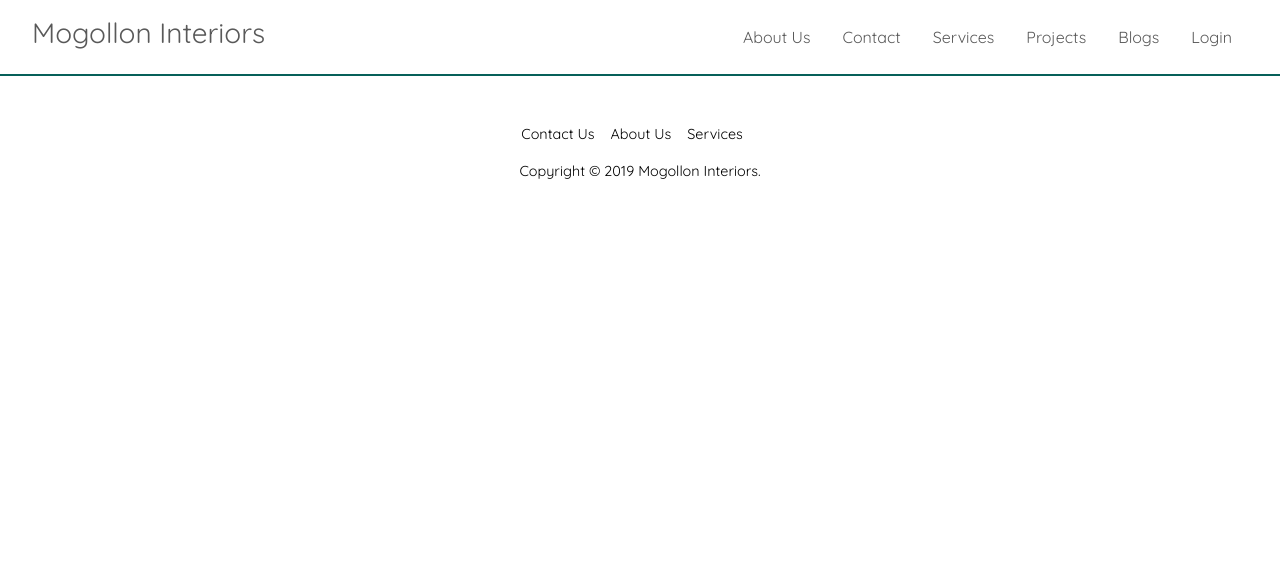
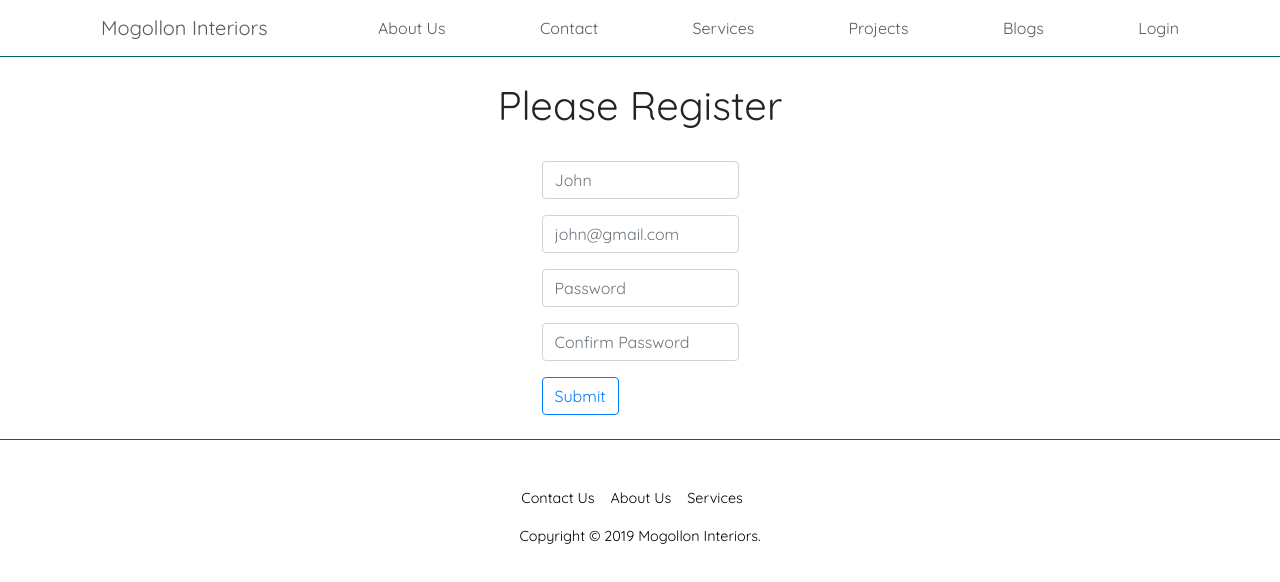
Before and after one commit to peggoapk/gd, a React (Create React App) app in the folder client/: page /register in a window 1280 px wide. Shown: the top 582 px of the page. Built offline with nearby package versions, Linux system fonts and the light colour scheme.

Commit message:
register

```diff
--- a/client/package.json
+++ b/client/package.json
@@ -5,6 +5,7 @@
   "dependencies": {
     "axios": "^0.18.0",
     "bootstrap": "^4.3.1",
+    "classnames": "^2.2.6",
     "react": "next",
     "react-dom": "next",
     "react-image-gallery": "^0.8.14",
--- a/client/src/App.css
+++ b/client/src/App.css
@@ -301,3 +301,9 @@ section p {
 .navBarBottom {
   border-bottom: #076059 solid 1px !important;
 }
+
+.userForm {
+  display: flex;
+  justify-content: center;
+  align-items: center;
+}
--- a/client/src/App.js
+++ b/client/src/App.js
@@ -22,7 +22,6 @@ function App(props) {
         <Switch>
           <Route exact path="/" component={Landing} />
           <Route exact path="/aboutUs" component={AboutUs} />
-          <Route exact path="/projects" component={Projects} />
           <Route
             exact
             path={"/projects/remodels/:imageId(\\d+)"}
@@ -38,10 +37,13 @@ function App(props) {
             path={"/projects/remodels/:imageId(\\d+)/afterGallery"}
             component={AfterGallery}
           />
-          <Route exact path="/blogs" component={Blogs} />
-          <Route exact path="/contactUs" component={ContactUs} />
-          <Route exact path="/register" component={Register} />
-          <Route exact path="/login" component={Login} />
+          <div className="container">
+            <Route exact path="/projects" component={Projects} />
+            <Route exact path="/blogs" component={Blogs} />
+            <Route exact path="/contactUs" component={ContactUs} />
+            <Route exact path="/register" component={Register} />
+            <Route exact path="/login" component={Login} />
+          </div>
         </Switch>
       </div>
       <div>
--- a/client/src/Auth/Login.js
+++ b/client/src/Auth/Login.js
@@ -1,9 +1,37 @@
-import React, { Component } from "react";
+import React, { useState } from "react";
 
-class Login extends Component {
-  render() {
-    return <div />;
-  }
+function Login(props) {
+  const [email, setEmail] = useState("");
+  const [password, setPassword] = useState("");
+
+  function handleLogin() {}
+
+  return (
+    <div>
+      <h1 className="display-4 text-center">Please Login</h1>
+      <div className="userForm py-4">
+        <form>
+          <input
+            className="form-control"
+            placeholder="john@gmail.com"
+            type="email"
+            name="email"
+            value={email}
+            onChange={e => setEmail(e.target.value)}
+          />
+          <input
+            className="form-control"
+            type="password"
+            placeholder="Password"
+            name="password"
+            value={password}
+            onChange={e => setPassword(e.target.value)}
+          />
+          <button className="btn btn-outline-primary" onClick={handleLogin} />
+        </form>
+      </div>
+    </div>
+  );
 }
 
 export default Login;
--- a/client/src/Auth/Register.js
+++ b/client/src/Auth/Register.js
@@ -1,9 +1,97 @@
-import React, { Component } from "react";
+import React, { useState } from "react";
+import classnames from "classnames";
+import axios from "axios";
 
-class Register extends Component {
-  render() {
-    return <div />;
+function Register(props) {
+  const [name, setName] = useState("");
+  const [email, setEmail] = useState("");
+  const [password, setPassword] = useState("");
+  const [passwordTwo, setPasswordTwo] = useState("");
+  const [errors, setErrors] = useState({});
+
+  function handleSubmit(e) {
+    e.preventDefault();
+    const newUser = { name, email, password, passwordTwo };
+    console.log(newUser);
+    axios
+      .post("/api/users/register", newUser)
+      .then(res => {
+        console.log(res.data);
+      })
+      .catch(err => setErrors(err.response.data));
   }
+
+  return (
+    <div>
+      <h1 className="disaply-4 text-center">Please Register</h1>
+      <div className="userForm py-4">
+        <form>
+          <div className="form-group">
+            <input
+              className={classnames("form-control", {
+                "is-invalid": errors.name
+              })}
+              placeholder="John"
+              name="name"
+              value={name}
+              onChange={e => setName(e.target.value)}
+            />
+            {errors.name && (
+              <div className="invalid-feedback">{errors.name}</div>
+            )}
+          </div>
+          <div className="form-group">
+            <input
+              className={classnames("form-control", {
+                "is-invalid": errors.email
+              })}
+              placeholder="john@gmail.com"
+              type="email"
+              name="email"
+              value={email}
+              onChange={e => setEmail(e.target.value)}
+            />
+            {errors.email && (
+              <div className="invalid-feedback">{errors.email}</div>
+            )}
+          </div>
+          <div className="form-group">
+            <input
+              className={classnames("form-control", {
+                "is-invalid": errors.password
+              })}
+              placeholder="Password"
+              type="password"
+              name="password"
+              value={password}
+              onChange={e => setPassword(e.target.value)}
+            />
+            {errors.password && (
+              <div className="invalid-feedback">{errors.password}</div>
+            )}
+          </div>
+          <div className="form-group">
+            <input
+              className={classnames("form-control", {
+                "is-invalid": errors.password
+              })}
+              placeholder="Confirm Password"
+              type="password"
+              name="passwordTwo"
+              value={passwordTwo}
+              onChange={e => setPasswordTwo(e.target.value)}
+            />
+            {errors.passwordTwo && (
+              <div className="invalid-feedback">{errors.passwordTwo}</div>
+            )}
+          </div>
+          <button className="btn btn-outline-primary" onClick={handleSubmit}>
+            Submit
+          </button>
+        </form>
+      </div>
+    </div>
+  );
 }
 
 export default Register;
--- a/client/src/Footer.js
+++ b/client/src/Footer.js
@@ -1,19 +1,20 @@
 import React from "react";
+import { Link } from "react-router-dom";
 import styles from "./Footer.module.css";
 
 export const Footer = () => {
   return (
     <div className={styles.footer}>
       <div className={styles.footerLinks}>
-        <a href="/contactUs" className={styles.footerAnchor}>
+        <Link to="/contactUs" className={styles.footerAnchor}>
           Contact Us
-        </a>
-        <a href="/aboutUs" className={styles.footerAnchor}>
+        </Link>
+        <Link to="/aboutUs" className={styles.footerAnchor}>
           About Us
-        </a>
-        <a href="/services" className={styles.footerAnchor}>
+        </Link>
+        <Link to="/services" className={styles.footerAnchor}>
           Services
-        </a>
+        </Link>
       </div>
       <div>Copyright &copy; {new Date().getFullYear()} Mogollon Interiors.</div>
     </div>
--- a/client/src/Landing.js
+++ b/client/src/Landing.js
@@ -1,4 +1,5 @@
 import React from "react";
+import { Link } from "react-router-dom";
 
 export const Landing = () => {
   return (
@@ -14,10 +15,10 @@ export const Landing = () => {
         <div className="hero-content-area">
           <h1>Mogollon Interiors</h1>
           <h3>Need a remodel? You've come to the right place.</h3>
-          <a href="/contactUs" className="btn">
+          <Link to="/contactUs" className="btn">
             {" "}
             <span className="fa fa-phone" /> Contact Us Now
-          </a>
+          </Link>
         </div>
       </section>
       <section className="remodels">
@@ -61,9 +62,9 @@ export const Landing = () => {
             }}
           />
         </div>
-        <a href="projects" className="btn mb-5">
+        <Link to="projects" className="btn mb-5">
           See More
-        </a>
+        </Link>
       </section>
       <section className="contact py-5">
         <h3 className="title">Learn More</h3>
--- a/client/src/MogollonNav.js
+++ b/client/src/MogollonNav.js
@@ -6,7 +6,6 @@ function MogollonNav(props) {
   useEffect(currentUrlLocaton);
   function currentUrlLocaton() {
     let location = props.location.pathname;
-    console.log(location);
     location === "/" ||
     location === "https://mogolloninteriors.herokuapp.com/" ||
     location === "https://mogolloninteriors.herokuapp.com/aboutUs" ||
@@ -14,18 +13,36 @@ function MogollonNav(props) {
       ? setNavColor(true)
       : setNavColor(false);
   }
+
+  // need to add in toggler?
   return (
     <>
-      <div className={navColor ? "navbar" : "navbar navBarBottom"}>
-        <h3>
+      <nav
+        className={
+          navColor
+            ? "navbar navbar-expand-sm mb-4"
+            : "navbar navbar-expand-sm mb-4 navBarBottom"
+        }
+      >
+        <div className="container">
           <Link
-            className={navColor ? "nav-link wLink" : "nav-link bLink"}
+            className={
+              navColor
+                ? "navbar-brand nav-link wLink"
+                : "navbar-brand nav-link bLink"
+            }
             to="/"
           >
             Mogollon Interiors
           </Link>
-        </h3>
-        <nav className="navbar">
+          <button
+            className="navbar-toggler"
+            type="button"
+            data-toggle="collapse"
+            data-target="#mobile-nav"
+          >
+            <span className="navbar-toggler-icon" />
+          </button>
           <Link
             className={navColor ? "nav-link wLink" : "nav-link bLink"}
             to="/aboutUs"
@@ -62,8 +79,8 @@ function MogollonNav(props) {
           >
             Login
           </Link>
-        </nav>
-      </div>
+        </div>
+      </nav>
     </>
   );
 }
--- a/client/src/Projects.js
+++ b/client/src/Projects.js
@@ -7,7 +7,6 @@ function Projects(props) {
 
   return (
     <>
-      {/* <BasicNav /> */}
       <div className="container">
         <h1 className="text-center pb-2">Our Projects</h1>
         <div className="row">
--- a/client/src/services/blogs.service.js
+++ b/client/src/services/blogs.service.js
@@ -3,3 +3,18 @@ import axios from "axios";
 export function getBlogs() {
   return axios.get("/api/blogs");
 }
+
+export function getBlogById(id) {
+  return axios.get("/api/blogs/" + id);
+}
+
+export function createBlog() {
+  return axios.post("/api/blogs");
+}
+
+export function updateBlog(id) {
+  return axios.put("/api/blogs/" + id);
+}
+export function deleteBlog(id) {
+  return axios.delete("/api/blogs/" + id);
+}
```
Also changed, not shown: client/src/services/users.service.js (added, +13 -0 lines).
